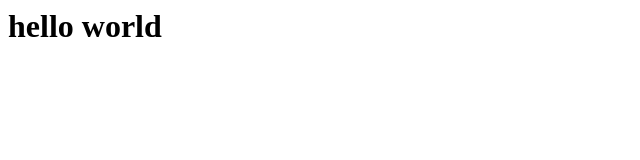
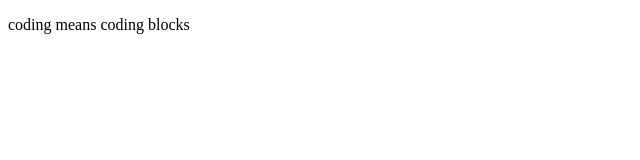
Before and after one commit to Nitesh1234-crypto/gitsession2, a plain HTML site: page index.html in a window 1280 px wide. Shown: the whole page, without its empty margins (0-640 px from the left). Drawn offline with Linux system fonts and the light colour scheme.

Commit message:
coding means coding blocks

```diff
--- a/index.html
+++ b/index.html
@@ -1 +1,11 @@
-<h1>hello world</h1>
+<!DOCTYPE html>
+<html lang="en">
+<head>
+    <meta charset="UTF-8">
+    <meta name="viewport" content="width=device-width, initial-scale=1.0">
+    <title>Document</title>
+</head>
+<body>
+    <p>coding means coding blocks</p>
+</body>
+</html>
```
